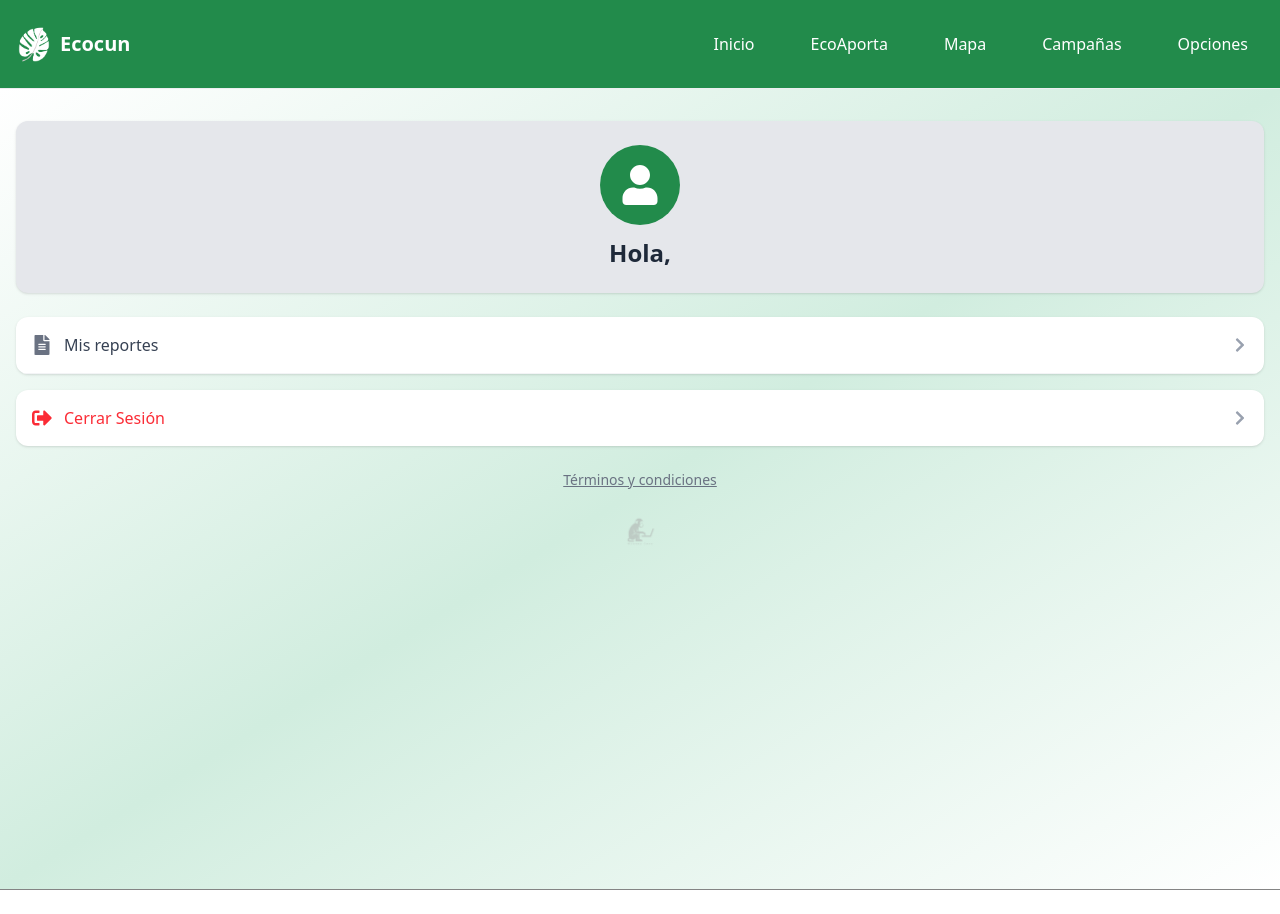
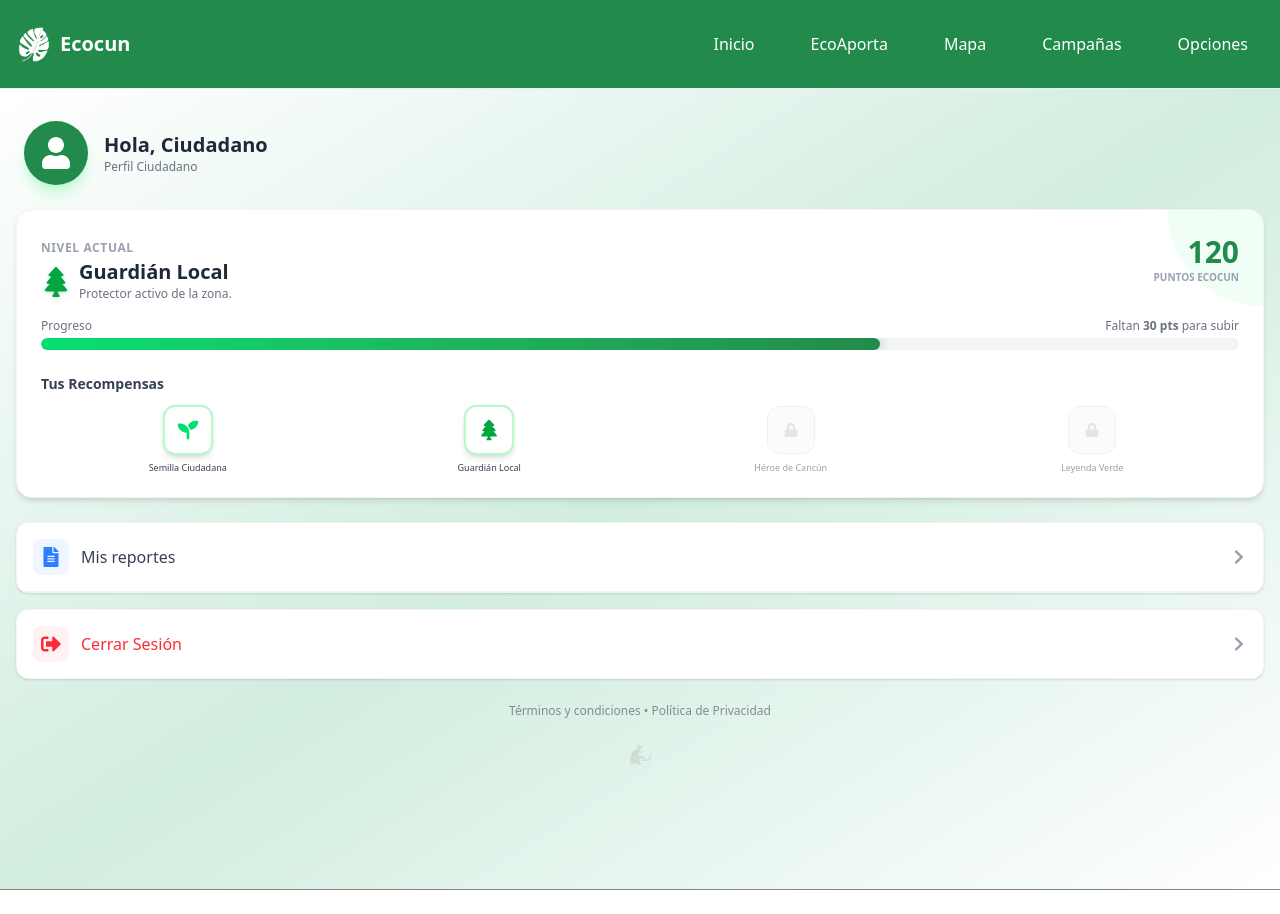
Before and after one commit to Maxxired/Eco-cun, a React (Vite) app: page /opciones in a window 1280 px wide. Built offline with nearby package versions, Linux system fonts and the light colour scheme; no server answers.

Commit message:
Integracion de la Gamificacion V1, y agg del boton de participar

```diff
--- /dev/null
+++ b/src/app/Components/GamificationSection.tsx
@@ -0,0 +1,148 @@
+import React from "react";
+import { motion } from "framer-motion";
+import { FaMedal, FaSeedling, FaTree, FaCrown, FaLock } from "react-icons/fa";
+
+const LEVELS = [
+  {
+    id: 1,
+    name: "Semilla Ciudadana",
+    minPoints: 0,
+    icon: <FaSeedling />,
+    color: "text-green-400",
+    bg: "bg-green-100",
+    desc: "Iniciando el cambio."
+  },
+  {
+    id: 2,
+    name: "Guardián Local",
+    minPoints: 50,
+    icon: <FaTree />,
+    color: "text-green-600",
+    bg: "bg-green-200",
+    desc: "Protector activo de la zona."
+  },
+  {
+    id: 3,
+    name: "Héroe de Cancún",
+    minPoints: 150,
+    icon: <FaMedal />,
+    color: "text-yellow-500",
+    bg: "bg-yellow-100",
+    desc: "Líder comunitario reconocido."
+  },
+  {
+    id: 4,
+    name: "Leyenda Verde",
+    minPoints: 300,
+    icon: <FaCrown />,
+    color: "text-purple-600",
+    bg: "bg-purple-100",
+    desc: "El máximo nivel de impacto."
+  },
+];
+
+interface GamificationProps {
+  points: number; // Recibe los puntos actuales del usuario
+}
+
+export const GamificationSection: React.FC<GamificationProps> = ({ points }) => {
+
+  //  Lógica para encontrar el nivel actual
+  const currentLevelIndex = LEVELS.findLastIndex((l) => points >= l.minPoints);
+  const currentLevel = LEVELS[currentLevelIndex] || LEVELS[0];
+
+  // Lógica para el siguiente nivel
+  const nextLevel = LEVELS[currentLevelIndex + 1];
+
+  // Cálculo de la barra de progreso (0% a 100%)
+  let progressPercentage = 100;
+  let pointsToNext = 0;
+
+  if (nextLevel) {
+    const pointsInThisLevel = points - currentLevel.minPoints;
+    const levelRange = nextLevel.minPoints - currentLevel.minPoints;
+    progressPercentage = (pointsInThisLevel / levelRange) * 100;
+    pointsToNext = nextLevel.minPoints - points;
+  }
+
+  return (
+    <div className="bg-white rounded-2xl shadow-md p-6 mb-6 border border-gray-100 relative overflow-hidden">
+
+      <div className={`absolute top-0 right-0 w-24 h-24 rounded-bl-full opacity-20 ${currentLevel.bg}`}></div>
+
+      {/* --- ENCABEZADO: NIVEL Y PUNTOS --- */}
+      <div className="flex justify-between items-start mb-4 relative z-10">
+        <div>
+          <span className="text-xs font-bold text-gray-400 uppercase tracking-wider">Nivel Actual</span>
+          <div className="flex items-center gap-2 mt-1">
+            <div className={`text-3xl ${currentLevel.color} drop-shadow-sm`}>
+                {currentLevel.icon}
+            </div>
+            <div>
+                <h2 className="text-xl font-extrabold text-gray-800 leading-none">{currentLevel.name}</h2>
+                <p className="text-xs text-gray-500 mt-1">{currentLevel.desc}</p>
+            </div>
+          </div>
+        </div>
+
+        <div className="text-right">
+          <div className="text-3xl font-black text-[#228B4B]">{points}</div>
+          <div className="text-[10px] text-gray-400 font-bold uppercase">Puntos Ecocun</div>
+        </div>
+      </div>
+
+      {/* --- BARRA DE PROGRESO --- */}
+      <div className="mb-6">
+        <div className="flex justify-between text-xs text-gray-500 mb-1">
+            <span>Progreso</span>
+            {nextLevel ? (
+                <span>Faltan <strong>{pointsToNext} pts</strong> para subir</span>
+            ) : (
+                <span className="text-green-600 font-bold">¡Máximo nivel!</span>
+            )}
+        </div>
+
+        <div className="relative w-full h-3 bg-gray-100 rounded-full overflow-hidden">
+          {/* Fondo de la barra */}
+          <motion.div
+            initial={{ width: 0 }}
+            animate={{ width: `${progressPercentage}%` }}
+            transition={{ duration: 1.5, ease: "easeOut" }}
+            className="absolute top-0 left-0 h-full bg-gradient-to-r from-green-400 to-[#228B4B] rounded-full shadow-[0_0_10px_rgba(34,139,75,0.4)]"
+          />
+        </div>
+      </div>
+
+      {/* --- TROFEOS --- */}
+      <div>
+        <h3 className="text-sm font-bold text-gray-700 mb-3">Tus Recompensas</h3>
+        <div className="flex justify-between gap-2">
+          {LEVELS.map((level) => {
+            const isUnlocked = points >= level.minPoints;
+
+            return (
+              <div key={level.id} className="flex flex-col items-center gap-2 w-1/4 group">
+                <div
+                  className={`w-12 h-12 rounded-xl flex items-center justify-center text-xl transition-all duration-300
+                    ${isUnlocked
+                        ? `bg-white border-2 border-${level.color.split('-')[1]}-200 shadow-md scale-105`
+                        : 'bg-gray-50 border border-gray-200 grayscale opacity-60'
+                    }`}
+                >
+                  <span className={isUnlocked ? level.color : "text-gray-300"}>
+                    {isUnlocked ? level.icon : <FaLock size={14} />}
+                  </span>
+                </div>
+
+                <span className={`text-[9px] text-center leading-tight font-medium ${isUnlocked ? 'text-gray-700' : 'text-gray-400'}`}>
+                  {level.name}
+                </span>
+              </div>
+            );
+          })}
+        </div>
+      </div>
+
+    </div>
+  );
+};
--- a/src/app/pages/Admin/AdminProfileView.tsx
+++ b/src/app/pages/Admin/AdminProfileView.tsx
@@ -9,7 +9,6 @@ const AdminProfileView: React.FC = () => {
 
   const handleLogout = () => {
     localStorage.clear();
-    // Redirige a /iniciar_sesion como pediste
     navigate("/iniciar_sesion");
   };
 
@@ -17,7 +16,7 @@ const AdminProfileView: React.FC = () => {
     <div className="min-h-screen bg-gray-100 pb-20 flex flex-col">
       <main className="p-4 flex-grow">
 
-        {/* Tarjeta de Perfil (Diseño original) */}
+        {/* Tarjeta de Perfil  */}
         <div className="bg-green-100 rounded-xl p-6 flex flex-col items-center justify-center mb-6 shadow-sm mt-4 border border-green-200">
           <div className="bg-green-600 rounded-full p-4 w-20 h-20 flex items-center justify-center mb-3 text-white">
             <FaUserCog size={40} />
--- a/src/app/pages/Options/OptionsView.tsx
+++ b/src/app/pages/Options/OptionsView.tsx
@@ -1,41 +1,55 @@
-import React from "react";
+import React, { useState, useEffect } from "react"; // 1. Agregamos useState y useEffect
 import { Link, useNavigate } from "react-router-dom";
 import { FaUser, FaFileAlt, FaSignOutAlt, FaChevronRight } from "react-icons/fa";
+// 2. Importamos el componente de Gamificación (Asegúrate que la ruta sea correcta)
+import { GamificationSection } from "../../Components/GamificationSection";
 
 const monkeyLogo = "/monkeydev_logo_blanco_slogan.png";
 
 const OptionsView: React.FC = () => {
-  const navigate = useNavigate();
+  const navigate = useNavigate()
+  const [puntos, setPuntos] = useState(0);
+
+  useEffect(() => {
+    setTimeout(() => {
+        setPuntos(120);
+    }, 300);
+  }, []);
 
   const handleLogout = () => {
-    // 1. Borramos todo rastro de la sesión
     localStorage.clear();
-
-    // 2. Redirigimos a la pantalla de Login
-    // Asegúrate de que esta ruta ("/iniciar_sesion") exista en tus AuthRoutes
     navigate("/iniciar_sesion");
   };
 
+
+  const userName = localStorage.getItem("userName") || "Ciudadano";
+
   return (
-    <div className="min-h-screen flex flex-col  pb-20
-             bg-gradient-to-br from-[#ffffff] via-[#d1eddf] to-[#ffffff]">
+    <div className="min-h-screen flex flex-col pb-20 bg-gradient-to-br from-[#ffffff] via-[#d1eddf] to-[#ffffff]">
       <main className="p-4 flex-grow">
 
         {/* Tarjeta de Usuario */}
-        <div className="bg-gray-200 rounded-xl p-6 flex flex-col items-center justify-center mb-6 shadow-sm mt-4">
-          <div className="bg-[#228B4B] rounded-full p-4 w-20 h-20 flex items-center justify-center mb-3">
-            <FaUser className="w-10 h-10 text-white" />
+        <div className="flex items-center gap-4 mb-6 mt-4 px-2">
+          <div className="bg-[#228B4B] rounded-full p-4 w-16 h-16 flex items-center justify-center shadow-lg shadow-green-200">
+            <FaUser className="w-8 h-8 text-white" />
           </div>
-          <h2 className="text-2xl font-semibold text-gray-800">Hola, {localStorage.getItem("userName")}</h2>
+          <div>
+            <h2 className="text-xl font-bold text-gray-800">Hola, {userName}</h2>
+            <p className="text-xs text-gray-500">Perfil Ciudadano</p>
+          </div>
         </div>
 
+        <GamificationSection points={puntos} />
+
         {/* Menú Mis Reportes */}
-        <div className="bg-white rounded-xl shadow-sm mb-4 overflow-hidden">
+        <div className="bg-white rounded-xl shadow-sm mb-4 overflow-hidden border border-gray-100">
           <ul>
             <li>
               <Link to="/mis-reportes" className="flex items-center justify-between p-4 w-full text-left border-b border-gray-100 hover:bg-gray-50 transition-colors">
                 <div className="flex items-center gap-3">
-                  <FaFileAlt className="w-5 h-5 text-gray-500" />
+                  <div className="bg-blue-50 p-2 rounded-lg">
+                    <FaFileAlt className="w-5 h-5 text-blue-500" />
+                  </div>
                   <span className="text-gray-700 font-medium">Mis reportes</span>
                 </div>
                 <FaChevronRight className="w-4 h-4 text-gray-400" />
@@ -45,12 +59,14 @@ const OptionsView: React.FC = () => {
         </div>
 
         {/* Botón Cerrar Sesión */}
-        <div className="bg-white rounded-xl shadow-sm mb-6 overflow-hidden">
+        <div className="bg-white rounded-xl shadow-sm mb-6 overflow-hidden border border-gray-100">
           <ul>
             <li>
-              <button onClick={handleLogout} className="flex items-center justify-between p-4 w-full text-left hover:bg-gray-50 transition-colors">
+              <button onClick={handleLogout} className="flex items-center justify-between p-4 w-full text-left hover:bg-gray-50 transition-colors group">
                 <div className="flex items-center gap-3">
-                  <FaSignOutAlt className="w-5 h-5 text-red-500" />
+                  <div className="bg-red-50 p-2 rounded-lg group-hover:bg-red-100 transition-colors">
+                    <FaSignOutAlt className="w-5 h-5 text-red-500" />
+                  </div>
                   <span className="text-red-500 font-medium">Cerrar Sesión</span>
                 </div>
                 <FaChevronRight className="w-4 h-4 text-gray-400" />
@@ -60,12 +76,12 @@ const OptionsView: React.FC = () => {
         </div>
 
         {/* Footer */}
-        <div className="text-center space-y-4 mt-auto">
-          <Link to="/terminos" className="text-sm text-gray-500 underline hover:text-gray-700 block">
-            Términos y condiciones
+        <div className="text-center space-y-4 mt-auto opacity-80">
+          <Link to="/terminos" className="text-xs text-gray-500 hover:text-gray-700 block">
+            Términos y condiciones • Política de Privacidad
           </Link>
           <div className="flex justify-center">
-            <img src={monkeyLogo} alt="MonkeyDevs" className="h-12 opacity-50 object-contain" />
+            <img src={monkeyLogo} alt="MonkeyDevs" className="h-10 opacity-40 object-contain grayscale hover:grayscale-0 transition-all" />
           </div>
         </div>
 
```
Also changed, not shown: src/app/pages/Campaigns/campaigns.tsx (+84 -12 lines).
